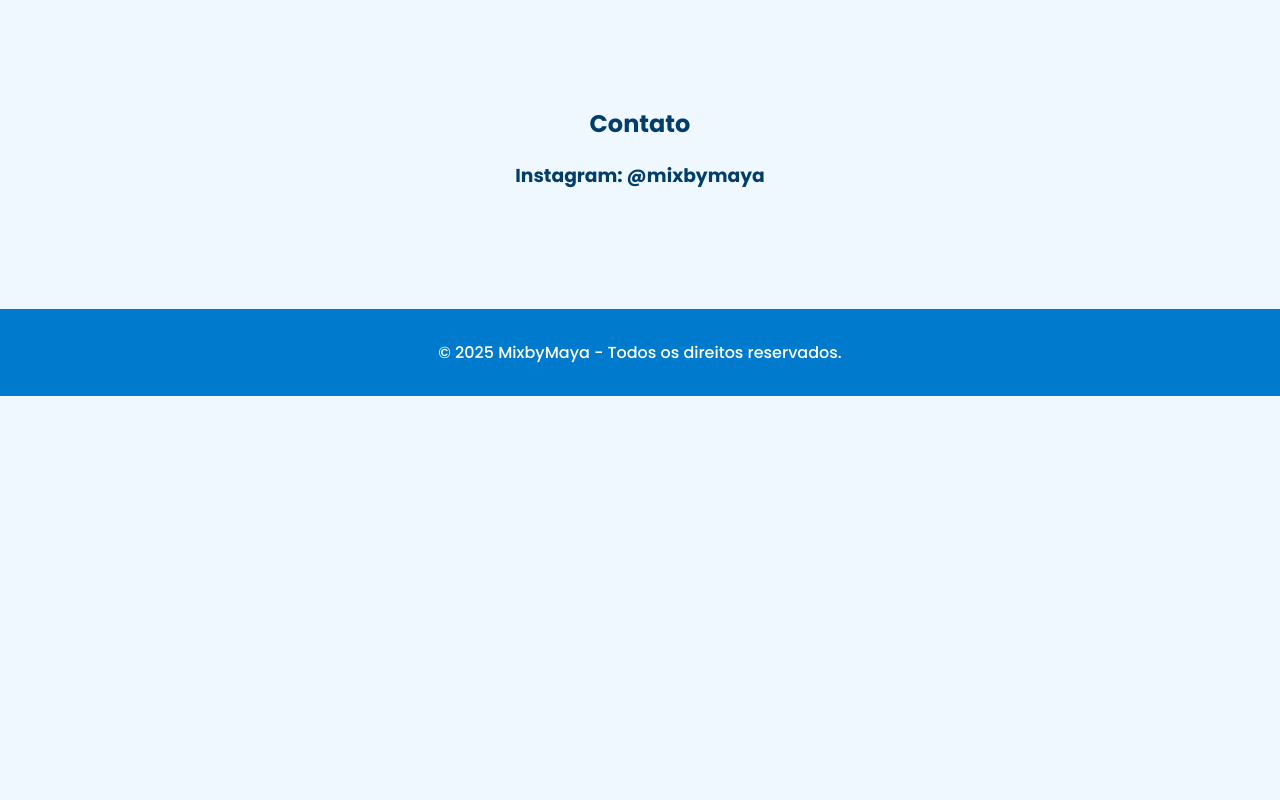
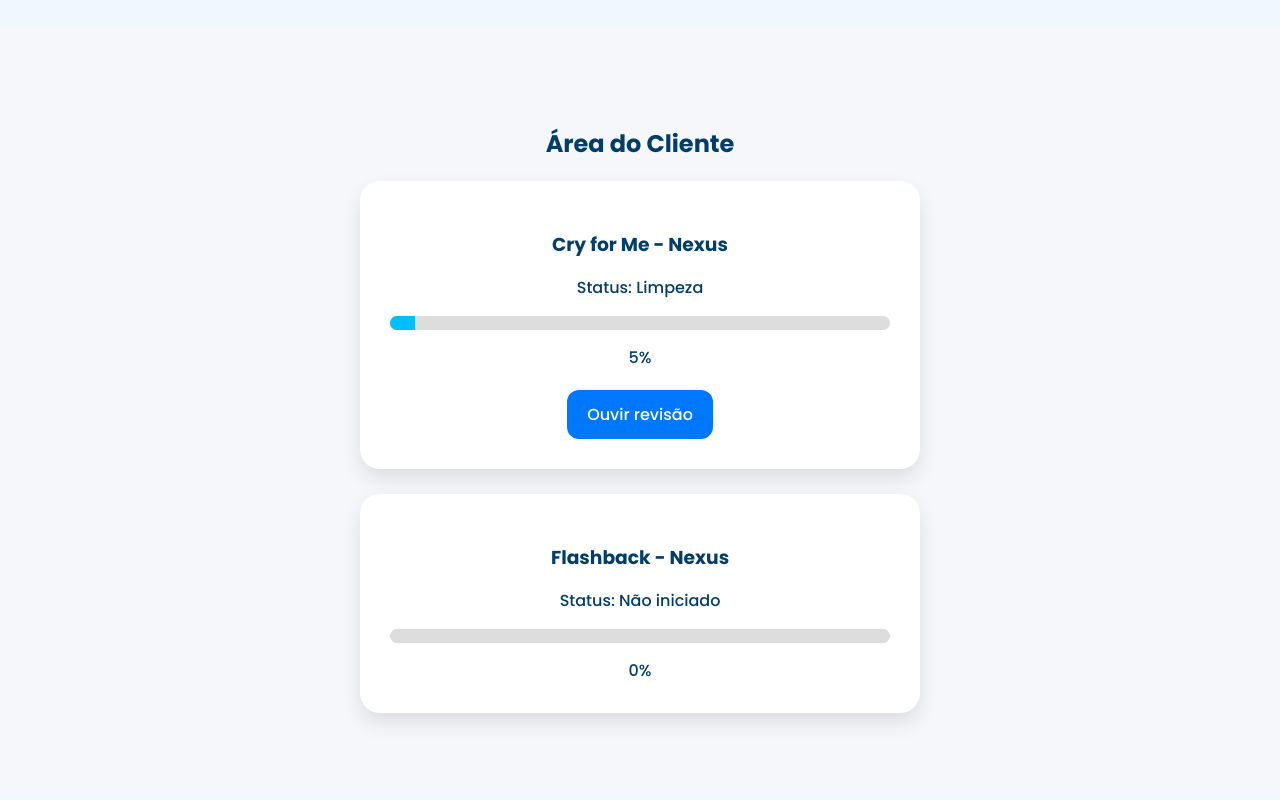
Before and after one commit to amabilly-apt/mixbymaya, a plain HTML site: page index.html in a window 1280 px wide. Shown: the part 1640-2440 px from the top of the page. Before the commit the page ends 2036 px from the top, so only its background shows below. Drawn offline with Linux system fonts and the light colour scheme.

Commit message:
segunda versão

```diff
--- a/index.html
+++ b/index.html
@@ -17,6 +17,7 @@
           <li><a href="#servicos">Serviços</a></li>
           <li><a href="#contato">Contato</a></li>
           <li><a href="#preço">Preço</a></li>
+          <li><a href="#area">Área do Cliente</a></li>
         </ul>
       </nav>
     </div>
@@ -73,6 +74,45 @@
     </div>
   </section>
 
+ <section id="area" class="area">
+  <h2>Área do Cliente</h2>
+
+ <div class="mix-card">
+
+    <h3>Cry for Me - Nexus</h3>
+
+    <p>Status: Limpeza</p>
+
+    <div class="barra">
+      <div class="progresso" style="width:5%"></div>
+    </div>
+
+    <span>5%</span>
+    <br>
+    <a href="https://drive.google.com/file/d/1nGuft6o0KHEX7ajWrHTskiQ9qUL-Pyum/view?usp=sharing" target="_blank">
+      Ouvir revisão
+    </a>
+    </div>
+    <br>
+    <div class="mix-card">
+      <h3>Flashback - Nexus</h3>
+
+      <p>Status: Não iniciado</p>
+
+      <div class="barra">
+        <div class="progresso" style="width:0%"></div>
+      </div>
+
+      <span>0%</span>
+      <br>
+
+
+
+  </div>
+
+
+</section>
+
   <section id="contato" class="contato">
     <div class="container">
       <h2>Contato</h2>
--- a/style.css
+++ b/style.css
@@ -148,3 +148,45 @@
     align-items: center;
   }
 }
+
+.area{
+  padding:80px 10%;
+  background:#f5f7fa;
+}
+
+.mix-card{
+  background:white;
+  padding:30px;
+  border-radius:20px;
+  max-width:500px;
+  margin:auto;
+  box-shadow:0 10px 20px rgba(0,0,0,0.1);
+}
+
+.mix-card h3{
+  margin-bottom:10px;
+}
+
+.barra{
+  width:100%;
+  height:14px;
+  background:#ddd;
+  border-radius:20px;
+  overflow:hidden;
+  margin:15px 0;
+}
+
+.progresso{
+  height:100%;
+  background:#00bfff;
+}
+
+.mix-card a{
+  display:inline-block;
+  margin-top:20px;
+  padding:12px 20px;
+  background:#0077ff;
+  color:white;
+  text-decoration:none;
+  border-radius:12px;
+}
```
